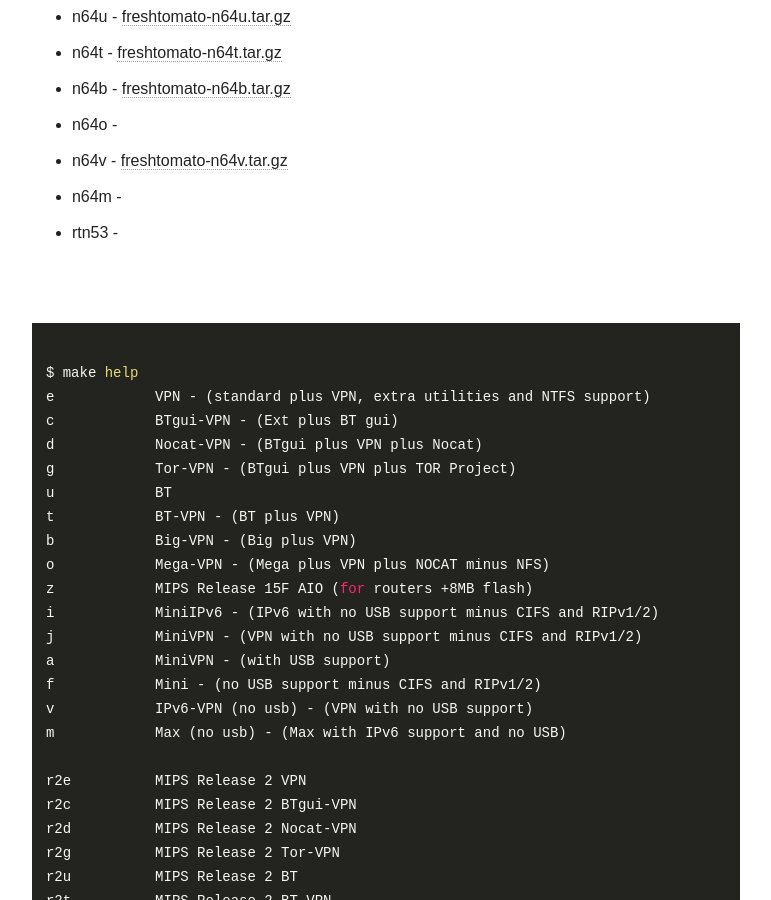
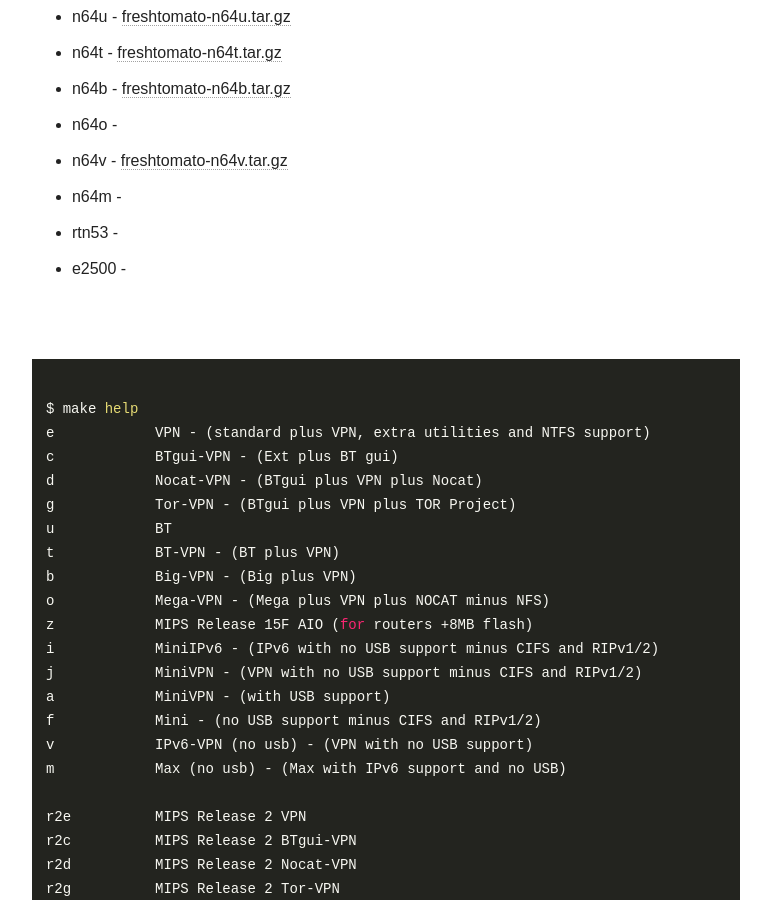
Before and after one commit to oglopss/freshtomato-mips-ci-jekyll, a Jekyll site: the page built from index.html, in a window 1280 px wide and 900 px high, scrolled down 1963 px. Shown: the whole window, without its empty margins (254-1025 px from the left). Built offline with Jekyll 4.4.1, drawn with Linux system fonts in a browser that asks for light colours; nearby versions of some CDN libraries.

Commit message:
Travis build 11 e2500 pushed to gh-pages

```diff
--- a/_data/ss.yml
+++ b/_data/ss.yml
@@ -44,3 +44,4 @@
   - 0042 n64v freshtomato-n64v.tar.gz
   - 0040 n64b freshtomato-n64b.tar.gz
   - 0044 rtn53
+  - 0046 e2500
```
